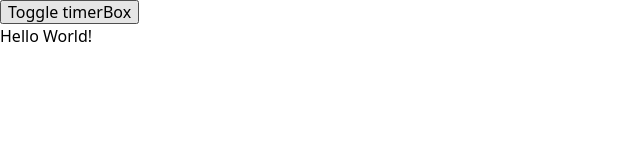
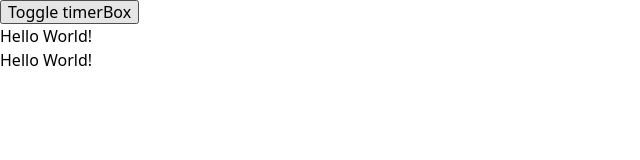
Before and after one commit to AlonKo68/my-react-modules, a React (Vite) app: page / in a window 1280 px wide. Shown: the top 160 px of the page, without its empty margins (0-640 px from the left). Built offline with nearby package versions, Linux system fonts and the light colour scheme.

Commit message:
check 04-effects

```diff
--- a/src/components/App/App.jsx
+++ b/src/components/App/App.jsx
@@ -73,6 +73,7 @@ export default function App() {
       <button onClick={toggleTimer}>Toggle timerBox</button>
       {isTimeOpen && <Timer />}
       <p>Hello World!</p>
+      <p>Hello World!</p>
     </>
   );
 };
```
